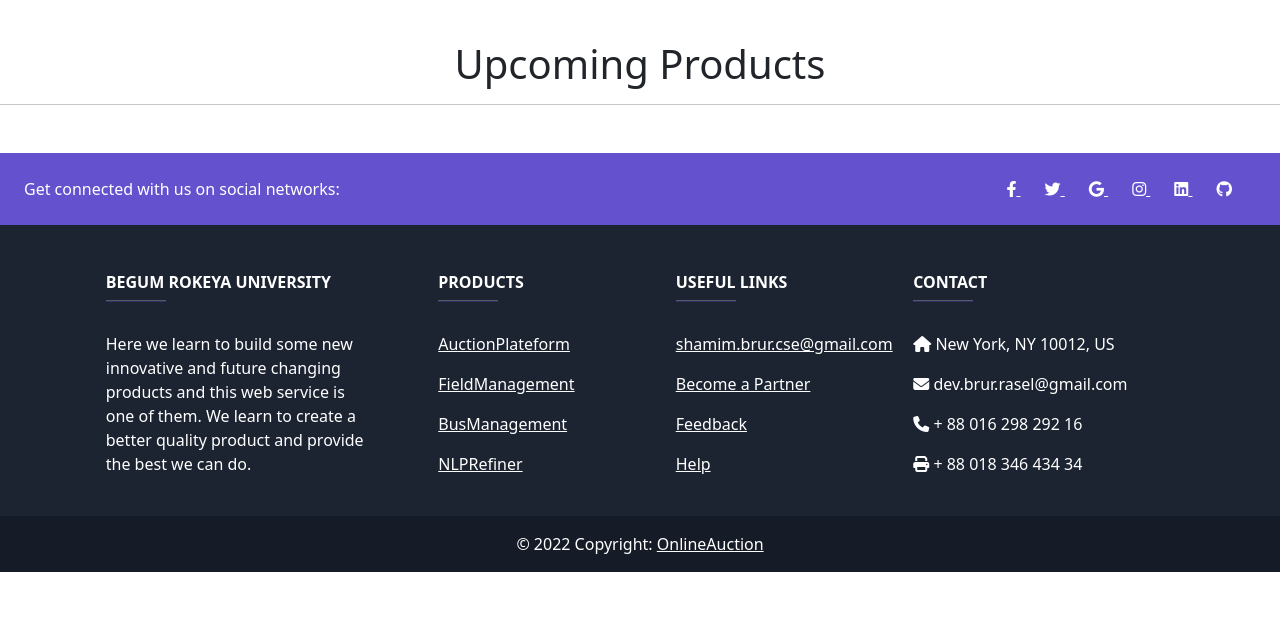
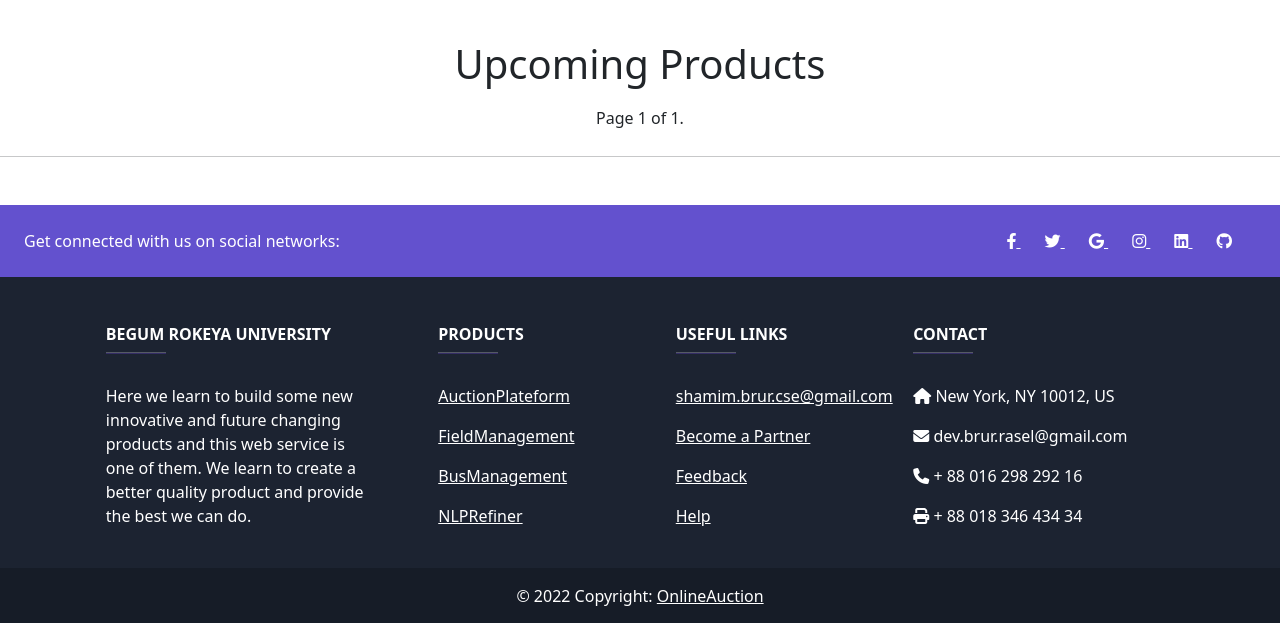
Before and after one commit to rasel-33/online-auction, a Django app: page /upcoming_products/ in a window 1280 px wide. Shown: the part 57-680 px from the top of the page. Run offline with Django 4.2, Linux system fonts and the light colour scheme; data that the repository does not hold is empty; some libraries are stand-ins or nearby versions.

Commit message:
Added : pagination added,

```diff
--- a/accounts/models.py
+++ b/accounts/models.py
@@ -12,6 +12,8 @@
 class GenderTypeChoices(models.TextChoices):
     MALE = 'MALE'
     FEMALE = 'FEMALE'
+
+
 
 
 class Profile(VarifiedByAbstractModel, BaseModel):
--- a/accounts/views.py
+++ b/accounts/views.py
@@ -175,7 +175,10 @@
     creditObject = Credit.objects.get(user_id=pk)
     credit_balance = creditObject.balance
     credit_expiry = creditObject.expiry
-    context = {'profile': profile, 'fullname': fullname, 'balance': credit_balance, 'expiry': credit_expiry}
+    expired = False
+    if credit_expiry < timezone.now():
+        expired = True
+    context = {'profile': profile, 'fullname': fullname, 'balance': credit_balance, 'expiry': credit_expiry, 'expired':expired}
     return render(request, 'accounts/myprofile.html', context)
 
 
--- a/auction/models.py
+++ b/auction/models.py
@@ -12,7 +12,7 @@
     product_image = models.ImageField(null=True)
     product_description = models.CharField(max_length=900)
     is_rejected = models.BooleanField(default=False)
-    is_verified = models.BooleanField(default=False)
+    # is_verified = models.BooleanField(default=False)
     is_online = models.BooleanField(default=False)
     proposed_minimum_price = models.PositiveIntegerField(default=0)
     verified_time = models.DateTimeField(auto_now_add=True, null=True)
@@ -31,7 +31,7 @@
         return str(self.category_name)
 
 
-class Auction(BaseModel):
+class Auction(VarifiedByAbstractModel,BaseModel):
     # created_by = models.ForeignKey("auth.User", on_delete=models.CASCADE, null=True)
     # TODO: update created by when admin activate this auction
     product = models.OneToOneField("auction.Product", on_delete=models.CASCADE)
--- a/auction/templates/auction/auction_single_product.html
+++ b/auction/templates/auction/auction_single_product.html
@@ -12,7 +12,7 @@
             <h3 class="card-title">{{ item.product.product_name }}</h3>
             <p>Category : {{ item.product.category }}</p>
 
-            <img src="{{ item.product.product_image.url }}" style="width: 80%">
+            <img src="{{ item.product.product_image.url }}" style="width: 40%">
             <p class="card-text">{{ item.product.product_description }}</p>
             {% if item.maximum_bid == None %}
                 <p>Base Price : {{ item.min_bid_price }}</p>
--- a/auction/templates/auction/single_product.html
+++ b/auction/templates/auction/single_product.html
@@ -30,7 +30,7 @@
             {% else %}
             <p>Status : upcoming</p>
             {% endif %}
-            <img src="{{ item.product_image.url }}" style="width: 80%">
+            <img src="{{ item.product_image.url }}" style="width: 40%">
             <p class="card-text">{{ item.product_description }}</p>
             <p class="btn btn-danger">Base Price : {{ item.proposed_minimum_price }}</p>
         </div>
--- a/auction/templates/auction/upcoming_products.html
+++ b/auction/templates/auction/upcoming_products.html
@@ -2,21 +2,23 @@
 
 {% block content %}
     <h1 style="text-align: center">Upcoming Products</h1>
-    {% for item in items %}
+    {% for item in page_obj %}
         <div class="row shadow-lg p-3 mb-5 bg-body rounded" style="margin: 15px;">
             <div class="col-sm-8">
                 <div class="card" style="height: 300px;">
                     <div class="card-body">
-                        <h5 class="card-title"><a href="{% url 'single-product' item.id %}" style="text-decoration: none">{{ item.product_name }}</a>
+                        <h5 class="card-title"><a href="{% url 'single-product' item.id %}"
+                                                  style="text-decoration: none">{{ item.product_name }}</a>
                         </h5>
                         <p class="card-text">Owner : <a
-                                href="{% url 'profile' item.user.id %}" style="text-decoration: none">{{ item.user.username }}</a></p>
+                                href="{% url 'profile' item.user.id %}"
+                                style="text-decoration: none">{{ item.user.username }}</a></p>
                         <p class="card-text">Category : {{ item.category }}</p>
                         <p class="card-text">Proposed Base Bid Price : {{ item.proposed_minimum_price }}</p>
                         <p class="card-text">Proposed Start Time: {{ item.bid_start }}</p>
                         <p class="card-text">Proposed Expire Time: {{ item.bid_expiry }}</p>
                         <a href="{% url 'single-product' item.id %}" class="btn btn-success">View</a>
-                        <a href="#" class="btn btn-primary">Report It</a>
+                        {#                        <a href="#" class="btn btn-primary">Report It</a>#}
                         {#                    TODO: Make it available#}
                     </div>
                 </div>
@@ -31,5 +33,35 @@
             </div>
         </div>
     {% endfor %}
+        <div aria-label="Page navigation example">
+        <span class="pagination justify-content-center">
+            {% if page_obj.has_previous %}
+                <a class="btn btn-info" style="margin:5px" href="?page=1">first</a>
+                <a class="btn btn-info" style="margin:5px" href="?page={{ page_obj.previous_page_number }}">previous</a></button>
+            {% endif %}
+
+            <span class="current" style="padding:5px;margin:5px">
+                Page {{ page_obj.number }} of {{ page_obj.paginator.num_pages }}.
+            </span>
+
+            {% if page_obj.has_next %}
+                <a class="btn btn-info" style="margin:5px" href="?page={{ page_obj.next_page_number }}">next</a>
+                <a class="btn btn-info" style="margin:5px" href="?page={{ page_obj.paginator.num_pages }}">last </a>
+            {% endif %}
+        </span>
+        </div>
+{#    <nav aria-label="Page navigation example">#}
+{#        <ul class="pagination justify-content-center">#}
+{#            <li class="page-item disabled">#}
+{#                <a class="page-link" href="#" tabindex="-1" aria-disabled="true">Previous</a>#}
+{#            </li>#}
+{#            <li class="page-item"><a class="page-link" href="#">1</a></li>#}
+{#            <li class="page-item"><a class="page-link" href="#">2</a></li>#}
+{#            <li class="page-item"><a class="page-link" href="#">3</a></li>#}
+{#            <li class="page-item">#}
+{#                <a class="page-link" href="#">Next</a>#}
+{#            </li>#}
+{#        </ul>#}
+{#    </nav>#}
 
 {% endblock %}
--- a/auction/views.py
+++ b/auction/views.py
@@ -5,6 +5,7 @@
 from auction.models import Product, Auction, BidTransaction
 from django.contrib import messages
 from django.core.mail import send_mail
+from django.core.paginator import Paginator
 from django.conf import settings
 
 from django.db.models import Q
@@ -15,8 +16,11 @@
 
 def home(request):
     itemlist = Product.objects.exclude(is_online=True).exclude(is_rejected=True)
-    itemlist = Auction.objects.filter(bid_expiry__gte=timezone.now())
-    context = {'items': itemlist}
+    itemlist = Auction.objects.filter(bid_expiry__gte=timezone.now()).order_by('-created')
+    paginator = Paginator(itemlist, 5)
+    page_number = request.GET.get('page')
+    page_obj = paginator.get_page(page_number)
+    context = {'page_obj': page_obj}
     return render(request, 'auction/home.html', context)
 
 
@@ -32,6 +36,9 @@
         return redirect('no_permission')
     form = AddProductForm()
     if request.method == 'POST':
+        if not request.user.profile.is_varified:
+            messages.info(request, 'Your Account is not Verified Yet, You can add products after admin verification.')
+            return redirect('add-product')
         form = AddProductForm(request.POST, request.FILES)
         if form.is_valid() and form.cleaned_data.get('bid_start') > timezone.now() and form.cleaned_data.get(
                 'bid_expiry') > form.cleaned_data.get('bid_start'):
@@ -39,7 +46,7 @@
             instance.user_id = request.user.id
             instance.save()
             messages.success(request, 'Your Product added successfully')
-            Auction.objects.create(
+            auctionInstance = Auction(
                 product_id=instance.id,
                 min_bid_price=instance.proposed_minimum_price,
                 bid_start=instance.bid_start,
@@ -47,6 +54,15 @@
                 maximum_bid=instance.proposed_minimum_price,
 
             )
+            auctionInstance.save()
+            # Auction.objects.create(
+            #     product_id=instance.id,
+            #     min_bid_price=instance.proposed_minimum_price,
+            #     bid_start=instance.bid_start,
+            #     bid_expiry=instance.bid_expiry,
+            #     maximum_bid=instance.proposed_minimum_price,
+            #
+            # )
             return redirect('home')
         else:
             messages.info(request, 'Your Bid Start Time and Expiry Time is contradictory')
@@ -123,10 +139,11 @@
 def my_products(request):
     if not request.user.profile.user_type == "SELLER":
         return render(request, 'auction/no_permission.html')
-    my_auction_items = Auction.objects.filter(product__user_id=request.user.id, bid_expiry__gte=timezone.now())
-    myitem = Product.objects.filter(user_id=request.user.id, is_online=False, is_rejected=False)
-    rejecteditems = Product.objects.filter(user_id=request.user.id, is_rejected=True)
-    context = {'items': my_auction_items, 'pendingitems': myitem, 'rejecteditems': rejecteditems}
+    my_auction_items = Auction.objects.filter(product__user_id=request.user.id, bid_expiry__gte=timezone.now(), is_varified=True).order_by('-created')
+    myitem = Product.objects.filter(user_id=request.user.id, is_online=False, is_rejected=False).order_by('-created')
+    rejecteditems = Product.objects.filter(user_id=request.user.id, is_rejected=True).order_by('-created')
+    completedAuction = Auction.objects.filter(product__user_id=request.user.id, bid_expiry__lte=timezone.now(), is_varified=True).order_by('-created')
+    context = {'items': my_auction_items, 'pendingitems': myitem, 'rejecteditems': rejecteditems, 'completedAuction':completedAuction}
     return render(request, 'auction/my_products.html', context)
 
 
@@ -149,7 +166,7 @@
     auctionItem = Auction.objects.get(id=pk)
     if not request.user.is_authenticated:
         return render(request, 'auction/no_permission.html')
-    if request.user.profile.verified_by is None:
+    if not request.user.profile.is_varified:
         messages.info(request, 'You can not participate in Auction, Your Profile is not verified')
         return redirect(reverse('auction_single_product', kwargs={'pk': auctionItem.id}))
     form = PlaceBidForm()
@@ -204,17 +221,29 @@
 
 def upcoming_products(request):
     itemlist = Product.objects.exclude(is_online=True).exclude(is_rejected=True)
-    context = {'items': itemlist}
+    paginator = Paginator(itemlist, 5)
+    page_number = request.GET.get('page')
+    page_obj = paginator.get_page(page_number)
+    context = {'page_obj': page_obj}
     return render(request, 'auction/upcoming_products.html', context)
 
 
 def won_auction(request):
     won_auction_list = []
     auction_ended = Auction.objects.filter(bid_expiry__lte=timezone.now())
+    for item in auction_ended:
+        print(item.product.product_name);
     for auction in auction_ended:
-        if auction.bidtransaction_set.filter(bidder = request.user.id).exists():
-            winner_bid = auction.bidtransaction_set.filter(bidder=request.user.id).order_by('-amount').first()
-            if winner_bid == auction.maximum_bid:
+        # if auction.bidtransaction_set.filter(bidder = request.user.id).exists():
+        #     print("YES")
+        #     winner_bid = auction.bidtransaction_set.filter(bidder=request.user.id).order_by('-amount').first()
+        #     if winner_bid == auction.maximum_bid:
+        #         won_auction_list.append(auction)
+        if BidTransaction.objects.filter(auction_id=auction.id, bidder=request.user.id).exists():
+            print("Passed 0")
+            if BidTransaction.objects.filter(auction_id=auction.id, bidder=request.user.id).order_by('-amount').first() == auction.maximum_bid:
+                print("YES")
                 won_auction_list.append(auction)
+
     context = {'items':won_auction_list}
     return render(request, 'auction/won_auction.html', context)
```
Also changed, not shown: accounts/forms.py (+6 -5 lines), accounts/templates/accounts/myprofile.html (+12 -3 lines), auction/admin.py (+17 -1 lines), auction/templates/auction/home.html (+18 -1 lines), auction/templates/auction/my_products.html (+26 -0 lines), core/models.py (+11 -2 lines).
